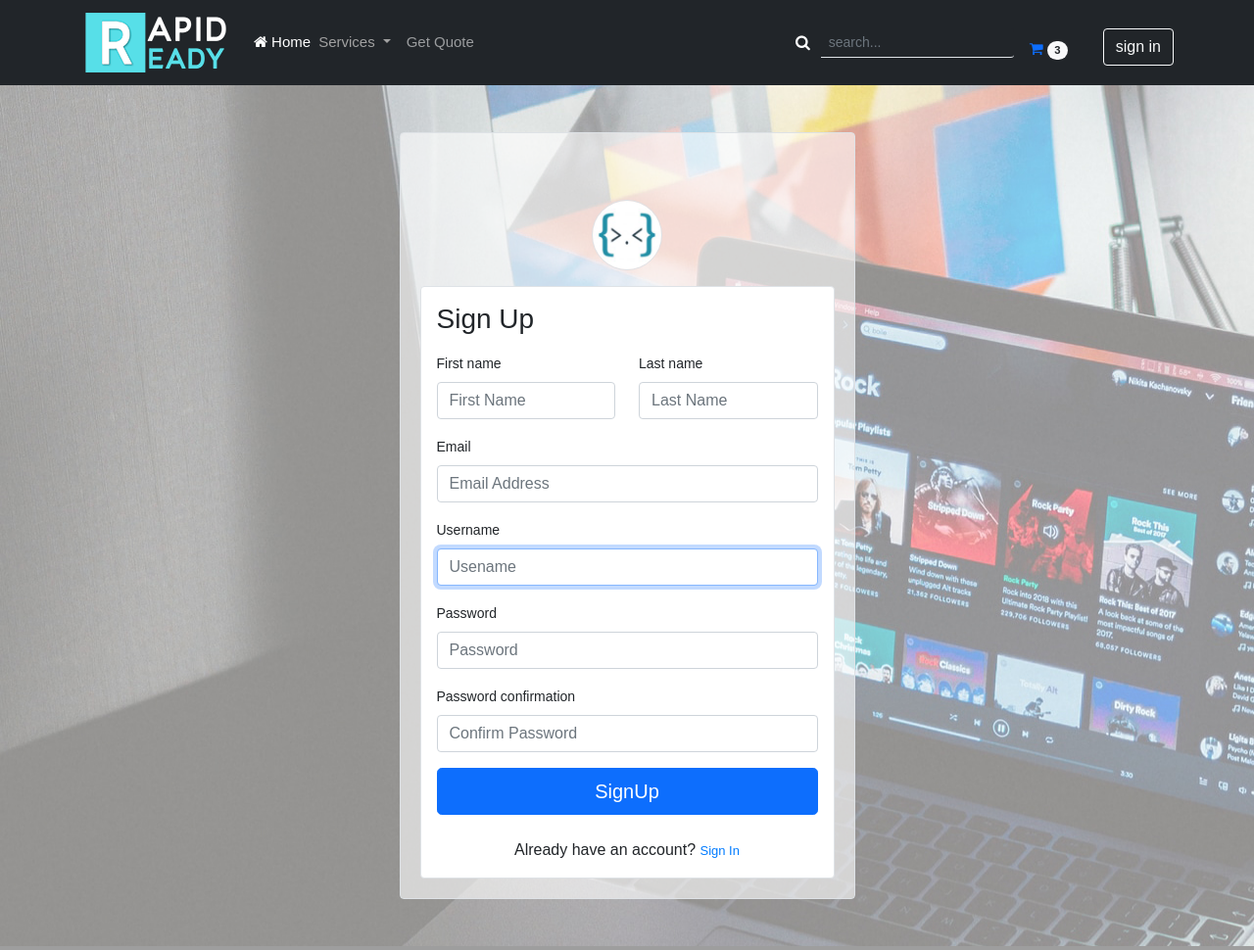
After one commit to avishkakavindu/rapidready-django, a Django app: page /register in a window 1280 px wide. The commit adds this page. Shown: the top 970 px of the page at 98% size. Run offline with Django 3.2, Linux system fonts and the light colour scheme; some libraries are stand-ins or nearby versions; grey boxes are pictures that could not be loaded.

Commit message:
Signup view partially completed with validation

```diff
--- /dev/null
+++ b/store/forms.py
@@ -0,0 +1,15 @@
+from django.contrib.auth.models import User
+from django.contrib.auth.forms import UserCreationForm
+from django import forms
+from store.models import User
+
+
+class SignUpForm(UserCreationForm):
+    """ Signup form """
+    first_name = forms.CharField(required=True)
+    last_name = forms.CharField(required=True)
+    email = forms.EmailField(required=True)
+
+    class Meta:
+        model = User
+        fields = ['first_name', 'last_name', 'email', 'username', 'password1', 'password2']
--- a/store/templates/registration/login.html
+++ b/store/templates/registration/login.html
@@ -20,13 +20,13 @@
                                 <h1 class="h3 mb-3 font-weight-normal">Sign In</h1>
 
                                 <div class="form-group mb-3">
-                                    <label class="mb-2" for="email">{{ form.username.label }}</label>
+                                    <label class="mb-2" for="id_username">{{ form.username.label }}</label>
                                     <input type="text" name="username" value="" autofocus="" autocapitalize="none"
                                            autocomplete="username" maxlength="150" placeholder="Username"
                                            class="form-control {% if form.non_field_errors %} is-invalid {% endif %}"
                                            required="" id="id_username">
                                     <div class="form-group mb-3">
-                                        <label class="mb-2" for="password">{{ form.password.label }}
+                                        <label class="mb-2" for="id_password">{{ form.password.label }}
                                         </label>
                                         <input type="password" name="password" autocomplete="current-password"
                                                placeholder="Password"
--- /dev/null
+++ b/store/templates/registration/register.html
@@ -0,0 +1,113 @@
+{% extends 'base.html' %}
+{% load static %}
+{% load widget_tweaks %}
+
+{% block content %}
+    <div style="background: url('{% static 'images/main_back.jpg' %}'); background-size: auto;">
+        <div class="container">
+            <div class="row justify-content-md-center">
+                <div class="container justify-content-center">
+                    <div class="login col-lg-5 rounded border mb-5 mt-5"
+                         style="background: url('{% static 'images/auth/login_back.png' %}')">
+                        <div class="text-center">
+                            <img class="rounded-circle border mt-5 mb-3" src="{% static 'images/auth/login_logo.jpg' %}"
+                                 alt="" width="72"
+                                 height="72">
+                        </div>
+                        <div class="login-inner border p-3 rounded">
+                            <form class="form-signup" method="post" novalidate>
+                                {% csrf_token %}
+                                <h1 class="h3 mb-3 font-weight-normal">Sign Up</h1>
+                                <div class="row">
+                                    <div class="form-group col-md-6 mb-3">
+                                        <label class="mb-2"
+                                               for="{{ form.first_name.auto_id }}">{{ form.first_name.label }}</label>
+                                        <input type="text"
+                                               class="form-control {% if form.first_name.errors %} is-invalid {% endif %}"
+                                               name="first_name" maxlength="150" id="id_first_name"
+                                               placeholder="First Name">
+                                        <div class="invalid-feedback">
+                                            {% for error in form.first_name.errors %}
+                                                {{ error }}
+                                            {% endfor %}
+                                        </div>
+                                    </div>
+                                    <div class="form-group col-md-6 mb-3">
+                                        <label class="mb-2"
+                                               for="{{ form.last_name.auto_id }}">{{ form.last_name.label }}</label>
+                                        <input type="text"
+                                               class="form-control {% if form.last_name.errors %} is-invalid {% endif %}"
+                                               name="last_name" maxlength="150"
+                                               id="id_last_name" placeholder="Last Name">
+                                        <div class="invalid-feedback">
+                                            {% for error in form.last_name.errors %}
+                                                {{ error }}
+                                            {% endfor %}
+                                        </div>
+                                    </div>
+                                </div>
+                                <div class="form-group mb-3">
+                                    <label class="mb-2" for="{{ form.email.auto_id }}">{{ form.email.label }}</label>
+                                    <input type="email"
+                                           class="form-control {% if form.email.errors %} is-invalid {% endif %}"
+                                           name="email" maxlength="254" id="id_email"
+                                           placeholder="Email Address">
+                                    <div class="invalid-feedback">
+                                        {% for error in form.email.errors %}
+                                            {{ error }}
+                                        {% endfor %}
+                                    </div>
+                                </div>
+                                <div class="form-group mb-3">
+                                    <label class="mb-2"
+                                           for="{{ form.username.auto_id }}">{{ form.username.label }}</label>
+                                    <input type="text"
+                                           class="form-control {% if form.username.errors %} is-invalid {% endif %}"
+                                           name="username" maxlength="150" autofocus=""
+                                           required="" id="id_username" placeholder="Usename">
+                                    <div class="invalid-feedback">
+                                        {% for error in form.username.errors %}
+                                            {{ error }}
+                                        {% endfor %}
+                                    </div>
+                                </div>
+                                <div class="form-group mb-3">
+                                    <label class="mb-2" for="{{ form.password1.auto_id }}">{{ form.password1.label }}
+                                    </label>
+                                    <input type="password"
+                                           class="form-control {% if form.password1.errors %} is-invalid {% elif form.password2.errors %}is-invalid{% endif %}"
+                                           name="password1"
+                                           autocomplete="new-password" required="" id="id_password1"
+                                           placeholder="Password">
+                                </div>
+                                <div class="form-group mb-3">
+                                    <label class="mb-2" for="{{ form.password2.auto_id }}">{{ form.password2.label }}
+                                    </label>
+                                    <input type="password"
+                                           class="form-control {% if form.password2.errors %} is-invalid {% endif %}"
+                                           name="password2"
+                                           autocomplete="new-password" required="" id="id_password2"
+                                           placeholder="Confirm Password">
+                                    <div class="invalid-feedback">
+                                        {% for error in form.password2.errors %}
+                                            {{ error }}
+                                        {% endfor %}
+                                    </div>
+                                </div>
+
+                                <div class="form-group mt-2">
+                                    <button type="submit" class="btn btn-primary btn-lg btn-block col-12">
+                                        SignUp
+                                    </button>
+                                </div>
+                                <div class="mt-4 text-center">
+                                    Already have an account? <a href="login.html">Sign In</a>
+                                </div>
+                            </form>
+                        </div>
+                    </div>
+                </div>
+            </div>
+        </div>
+    </div>
+{% endblock %}
--- a/store/urls.py
+++ b/store/urls.py
@@ -1,11 +1,12 @@
 from django.contrib.auth import views as auth_views
 from django.urls import path
 
-from store.views import HomeView
+from store.views import HomeView, SignUpView
 
 urlpatterns = [
     path('', HomeView.as_view(), name='home'),
     path('login', auth_views.LoginView.as_view(redirect_authenticated_user=True), name='login'),
+    path('register', SignUpView.as_view(), name='register'),
 
     # password reset paths
     path(
--- a/store/views.py
+++ b/store/views.py
@@ -1,8 +1,12 @@
-from django.views.generic import TemplateView
+from django.urls import reverse_lazy
+from django.views.generic import TemplateView, CreateView
 from store.models import Service
+from store.forms import SignUpForm
 
 
 class HomeView(TemplateView):
+    """ Index page """
+
     template_name = "home.html"
 
     def get_context_data(self, **kwargs):
@@ -10,3 +14,9 @@ class HomeView(TemplateView):
         context['discount_services'] = Service.objects.exclude(discount='0')
 
         return context
+
+
+class SignUpView(CreateView):
+    form_class = SignUpForm
+    success_url = reverse_lazy('login')
+    template_name = 'registration/register.html'
```
